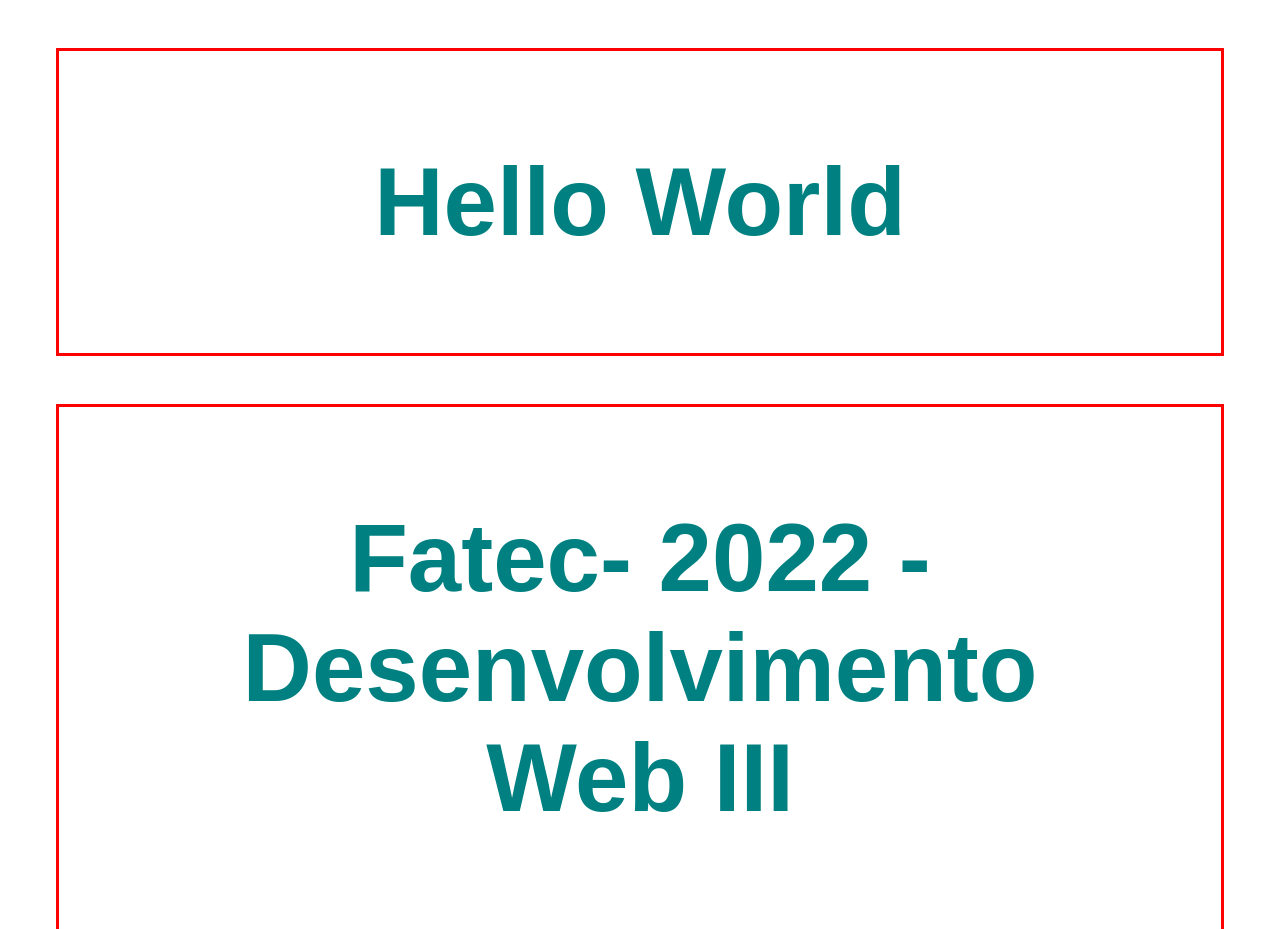
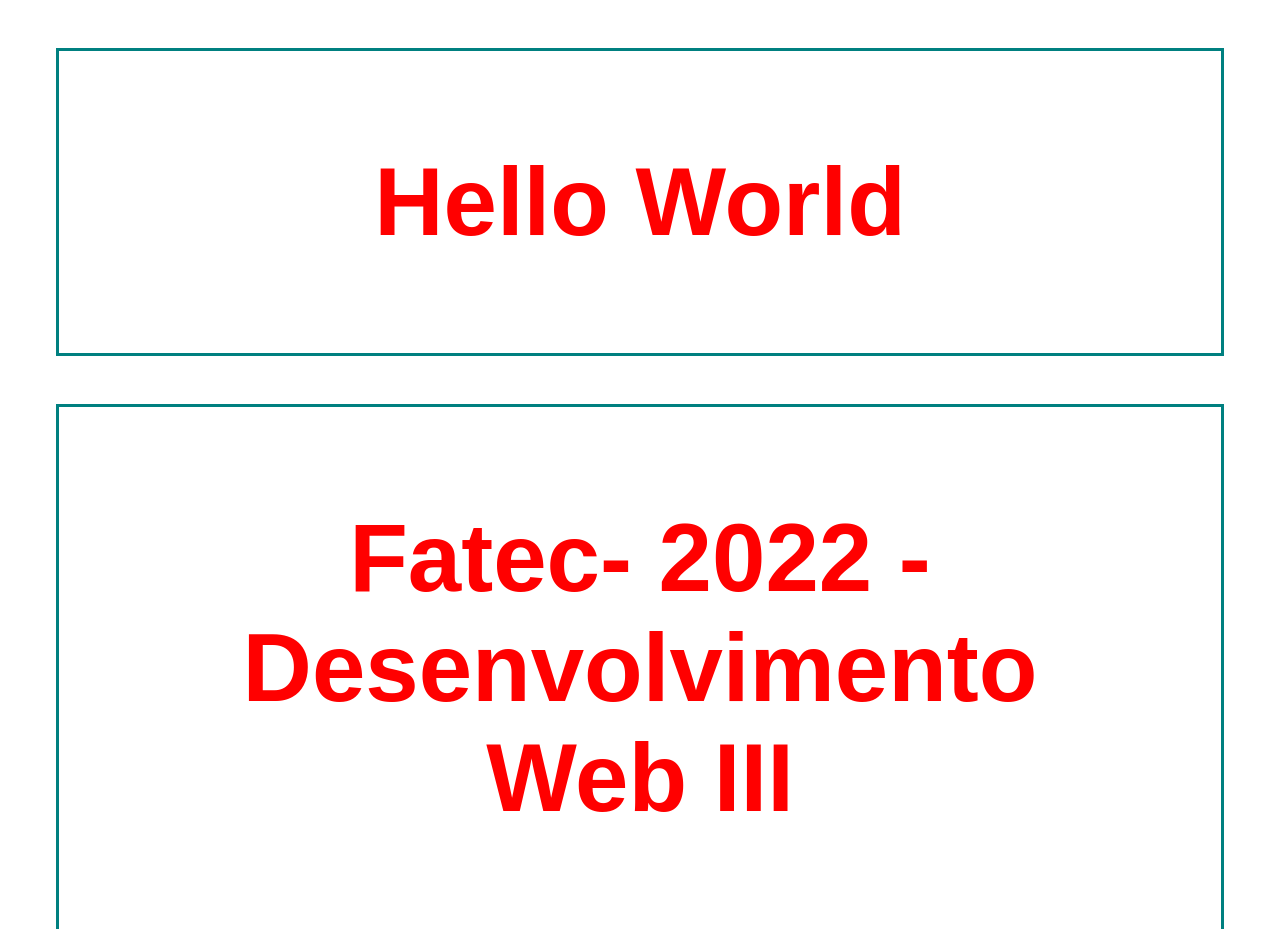
Before and after one commit to lucas15neroni/Hello-World-Heroku, a website: page index.html in a window 1280 px wide. Shown: the top 929 px of the page. Drawn offline with Linux system fonts and the light colour scheme.

Commit message:
meu segundo deploy2

```diff
--- a/index.html
+++ b/index.html
@@ -11,8 +11,8 @@
     <h1> Fatec- 2022 - Desenvolvimento Web III</h1>
     <style>
     h1 {
-        color: teal;
-        border: 3px red solid;
+        color: red;
+        border: 3px teal solid;
         font-size: 6em ;
         padding: 1em;
         margin: 0.5em;
```
